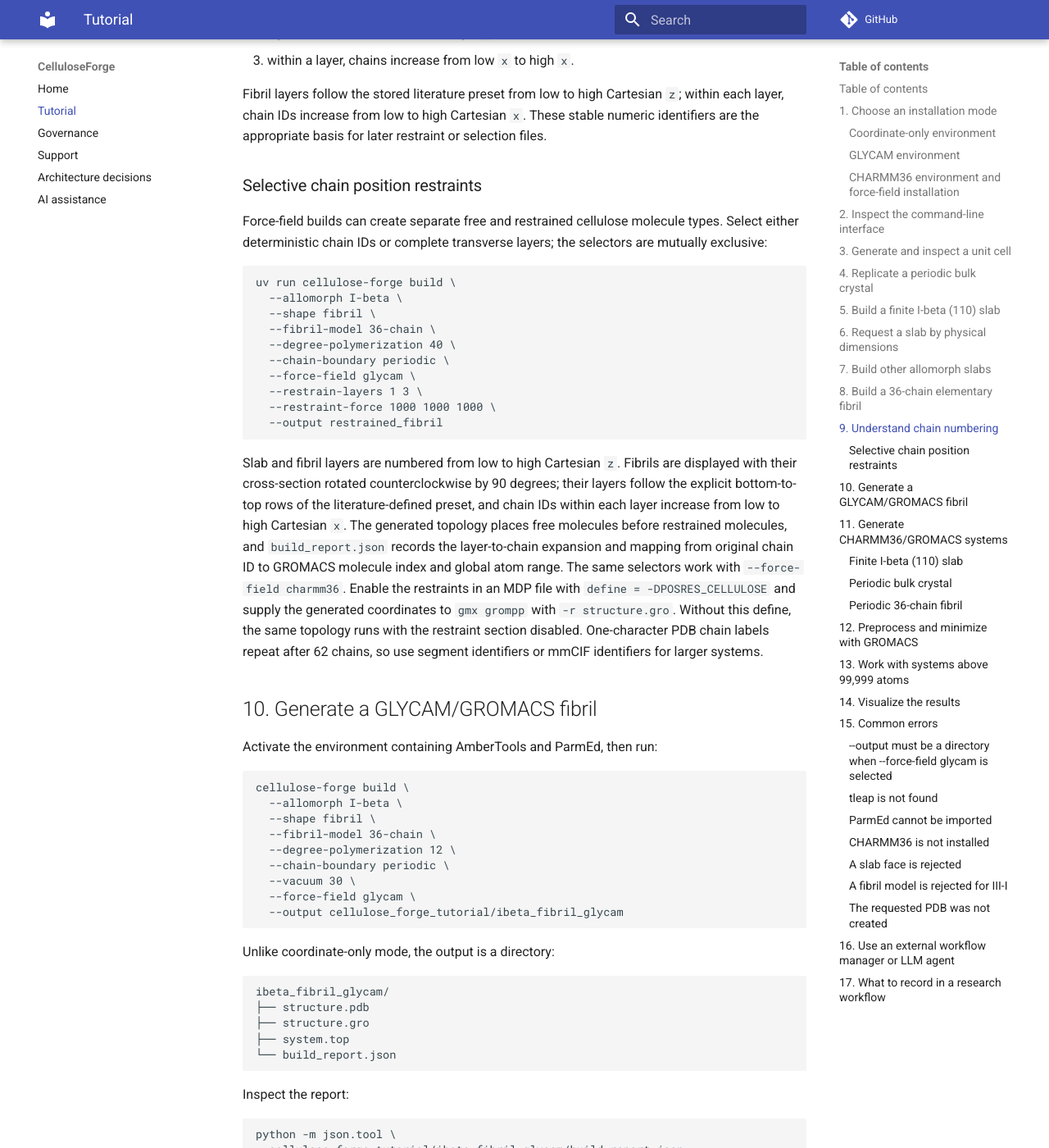
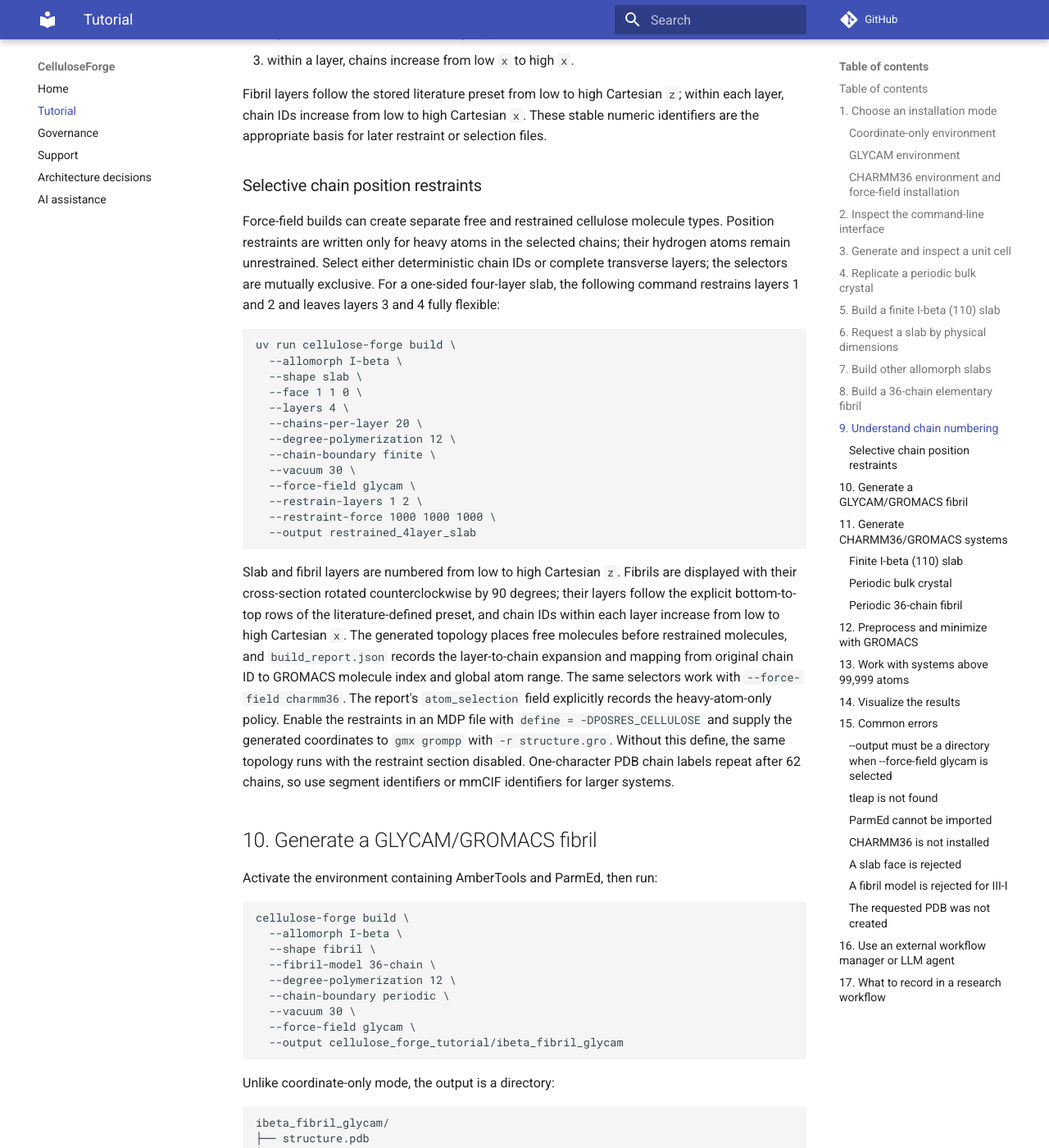
Before and after one commit to askforarun/cellulose-forge, an MkDocs documentation site: the page built from docs/tutorial.md, in a window 1280 px wide and 1400 px high, scrolled down 8169 px. Shown: the whole window at 82% size. Built offline with MkDocs 1.6.1 and Material for MkDocs 9.7.7, drawn with Linux system fonts in a browser that asks for light colours; comment, search, counter and statistics services are not loaded.

Commit message:
Restrict position restraints to heavy atoms

````diff
--- a/docs/tutorial.md
+++ b/docs/tutorial.md
@@ -401,20 +401,26 @@ or selection files.
 ### Selective chain position restraints
 
 Force-field builds can create separate free and restrained cellulose molecule
-types. Select either deterministic chain IDs or complete transverse layers;
-the selectors are mutually exclusive:
+types. Position restraints are written only for heavy atoms in the selected
+chains; their hydrogen atoms remain unrestrained. Select either deterministic
+chain IDs or complete transverse layers; the selectors are mutually exclusive.
+For a one-sided four-layer slab, the following command restrains layers 1 and 2
+and leaves layers 3 and 4 fully flexible:
 
 ```bash
 uv run cellulose-forge build \
   --allomorph I-beta \
-  --shape fibril \
-  --fibril-model 36-chain \
-  --degree-polymerization 40 \
-  --chain-boundary periodic \
+  --shape slab \
+  --face 1 1 0 \
+  --layers 4 \
+  --chains-per-layer 20 \
+  --degree-polymerization 12 \
+  --chain-boundary finite \
+  --vacuum 30 \
   --force-field glycam \
-  --restrain-layers 1 3 \
+  --restrain-layers 1 2 \
   --restraint-force 1000 1000 1000 \
-  --output restrained_fibril
+  --output restrained_4layer_slab
 ```
 
 Slab and fibril layers are numbered from low to high Cartesian `z`. Fibrils
@@ -425,7 +431,8 @@ preset, and chain IDs within each layer increase from low to high Cartesian
 free molecules before restrained molecules, and `build_report.json` records
 the layer-to-chain expansion and mapping from original chain ID to GROMACS
 molecule index and global atom range. The same selectors work with
-`--force-field charmm36`.
+`--force-field charmm36`. The report's `atom_selection` field explicitly records
+the heavy-atom-only policy.
 Enable the restraints in an MDP file with
 `define = -DPOSRES_CELLULOSE` and supply the generated coordinates to
 `gmx grompp` with `-r structure.gro`. Without this define, the same topology
````
Also changed, not shown: README.md (+18 -13 lines), 7 other files.
